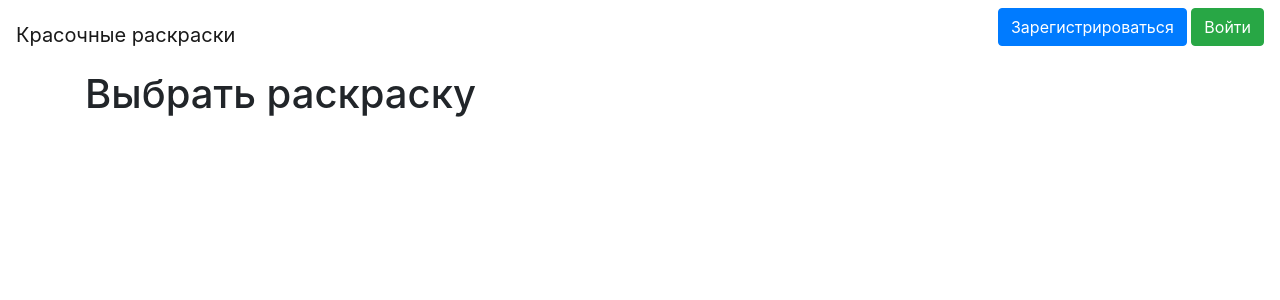
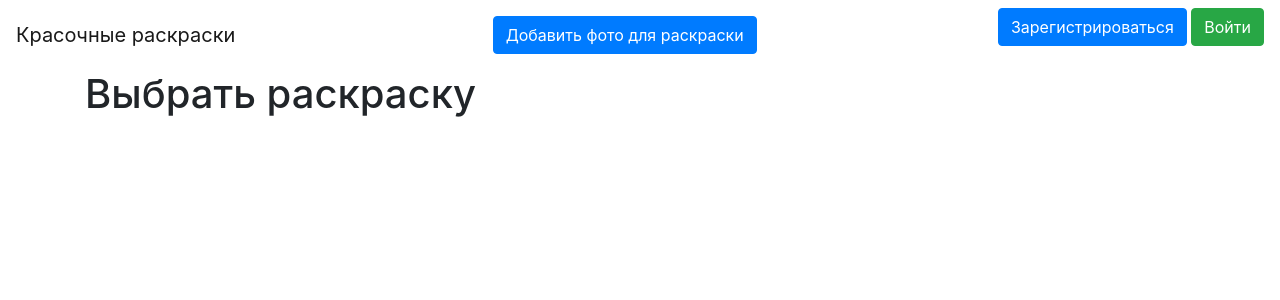
Before and after one commit to AlexanderPerehodyuk/coloring-book, a Flask app: page / in a window 1280 px wide. Shown: the top 300 px of the page. Run offline with Flask 2, Linux system fonts and the light colour scheme; data that the repository does not hold is empty; some libraries are stand-ins or nearby versions.

Commit message:
u can add photo by button

```diff
--- a/static/css/style.css
+++ b/static/css/style.css
@@ -1,11 +1,7 @@
 ul{
     margin-top: 10rm;
 }
-h4{
+a{
     color: #3ae6ca;
     margin-left: 20px;
 }
-h1.emergency{
-    background: url("https://yastatic.net/s3/lyceum/content/images/second-year/web/MARS-2-7.png") no-repeat;
-    padding-left: 150px;
-}
--- a/templates/base.html
+++ b/templates/base.html
@@ -12,7 +12,8 @@
 <body  bgcolor="aqua">
 <header>
     <nav class="navbar navbar-light">
-        <a class = "navbar-brand"> Красочные раскраски</a>
+        <a class = "navbar-brand" href="https://www.youtube.com/watch?v=DLzxrzFCyOs"> Красочные раскраски</a>
+        <a class="btn btn-primary " href="/add_paint">Добавить фото для раскраски</a>
         {% if current_user.is_authenticated %}
         <a class="navbar-brand" href="/logout">{{ current_user.name }}</a>
             {% else %}
```
